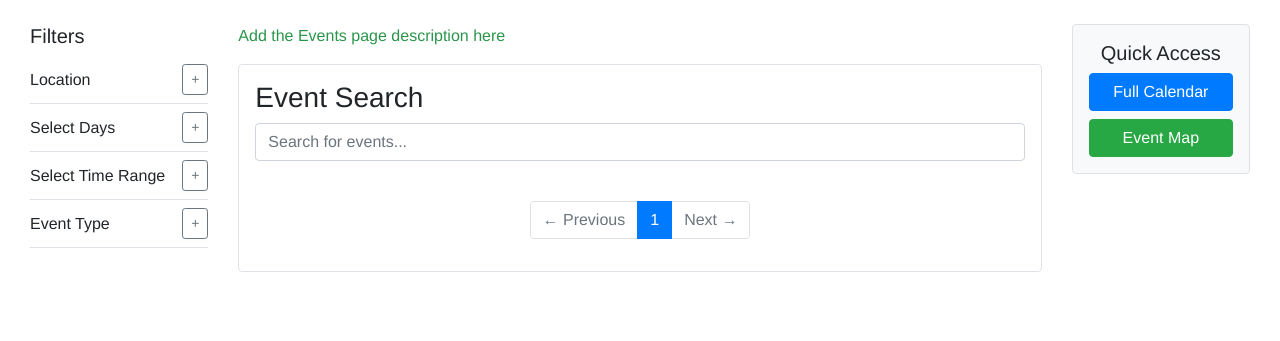
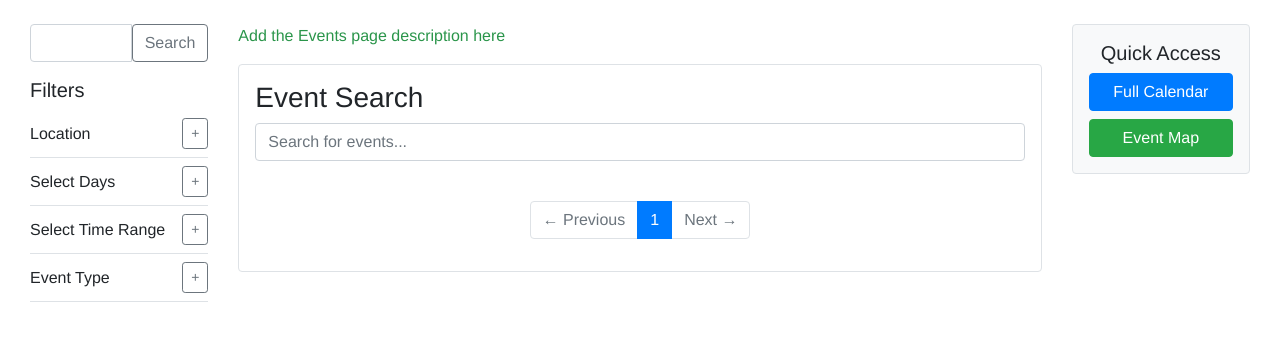
Before and after one commit to NoNameCoder2806/DVC-Events-Radar, a Django app: page / in a window 1280 px wide. Shown: the part 160-501 px from the top of the page. Run offline with Django 5.2, Linux system fonts and the light colour scheme; data that the repository does not hold is empty; some libraries are stand-ins or nearby versions.

Commit message:
Added search function. see comment in models.py to see how it works.

```diff
--- a/myapp/models.py
+++ b/myapp/models.py
@@ -1,8 +1,11 @@
 from django.db import models
 from django.contrib.auth.models import User
+from django.db.models import Q
 from django.utils import timezone
+from datetime import datetime
 from django.conf import settings
 import os
+import re
 
 def user_avatar_path(instance, filename):
     ext = filename.split('.')[-1]
@@ -35,6 +38,28 @@ def event_image_path(instance, filename):
         filename = f'temp.{ext}'  # temporary name, will rename after save
     return os.path.join('events', str(instance.id or 'temp'), filename)
 
+
+class EventSearch(models.Manager):
+    # If you surround your query with " " , it searches events containing the exact phrase
+    # If you search without quotemarks, it earches posts that contains all the words in the query
+    # Ex) If you search `Coffee break` events like `break with coffee` appear
+    # Not Case sensitive
+    def search(self, query):
+        phrases = re.findall(r'"(.*?)"', query)
+        remaining = re.sub(r'"(.*?)"', '', query)
+        words = [w for w in remaining.split() if w]
+
+        q_objects = Q()
+
+        # Exact phrase search
+        for phrase in phrases:
+            q_objects |= Q(name__icontains=phrase) | Q(description__icontains=phrase)
+        # Default search
+        for word in words:
+            q_objects &= Q(name__icontains=word) | Q(description__icontains=word)
+
+        return self.get_queryset().filter(q_objects).distinct()
+
 class Events(models.Model):
     EVENT_TYPES = [('Sports', 'Sports'), ('Clubs', 'Clubs'),('Carrer & Academic', 'Career & Academic'), ('Free Food', 'Free Food'), ('General', 'General')]
     CAMPUS_CHOICES = [('Pleasant Hill Campus', 'Pleasant Hill Campus'),('San Ramon Campus', 'San Ramon Campus'),('Virtual', 'Virtual')]
@@ -54,6 +79,8 @@ class Events(models.Model):
         blank=True,
         null=True
     )
+
+    objects = EventSearch()
 
     @property
     def start_time_obj(self):
@@ -91,6 +118,8 @@ class Events(models.Model):
         verbose_name = "Event"
         verbose_name_plural = "Events"
 
+
+
 class Favorites(models.Model):
     event_ID = models.ForeignKey(Events, on_delete=models.CASCADE)
     user_ID = models.ForeignKey(Users, on_delete=models.CASCADE)
--- a/myapp/templates/home.html
+++ b/myapp/templates/home.html
@@ -15,6 +15,14 @@
     <div class="row">
         <!-- 🧭 Left Column -->
         <div class="col-md-2">
+
+            <form method="get" action="{% url 'home' %}"  class="mb-3">
+                <div class="input-group">
+                    <input type="text" name="q" class="form-control" value="{{ search_query|default:'' }}">
+                    <button class="btn btn-outline-secondary" type="submit">Search</button>
+                </div>
+            </form>
+
             <h5 class="mb-3">Filters</h5>
             <!-- 📍 Location -->
             <div class="border-bottom mb-2 pb-2">
--- a/myapp/views.py
+++ b/myapp/views.py
@@ -33,13 +33,18 @@ def get_data():
     return data
 
 def home(request):
-    # All events
-    events_data = list(Events.objects.all())
+    query = request.GET.get('q', '')
+    if query:
+        events_data = list(Events.objects.search(query))
+    else:
+        events_data = list(Events.objects.all())
+
     events_data.sort(key=lambda e: (e.date, e.start_time_obj or datetime.min.time()))
 
     user_role = None
+    user_favorites = []
+
     # User favorites
-    user_favorites = []
     if request.user.is_authenticated:
         try:
             user_obj = Users.objects.get(user=request.user)
@@ -59,6 +64,7 @@ def home(request):
         'user_id': request.user.id if request.user.is_authenticated else None,
         'user_name': request.user.username if request.user.is_authenticated else None,
         'user_role' : user_role,
+        'search_query': query,
     })
 
 def calendar_view(request):
```
Also changed, not shown: myapp/filters.py (added).
